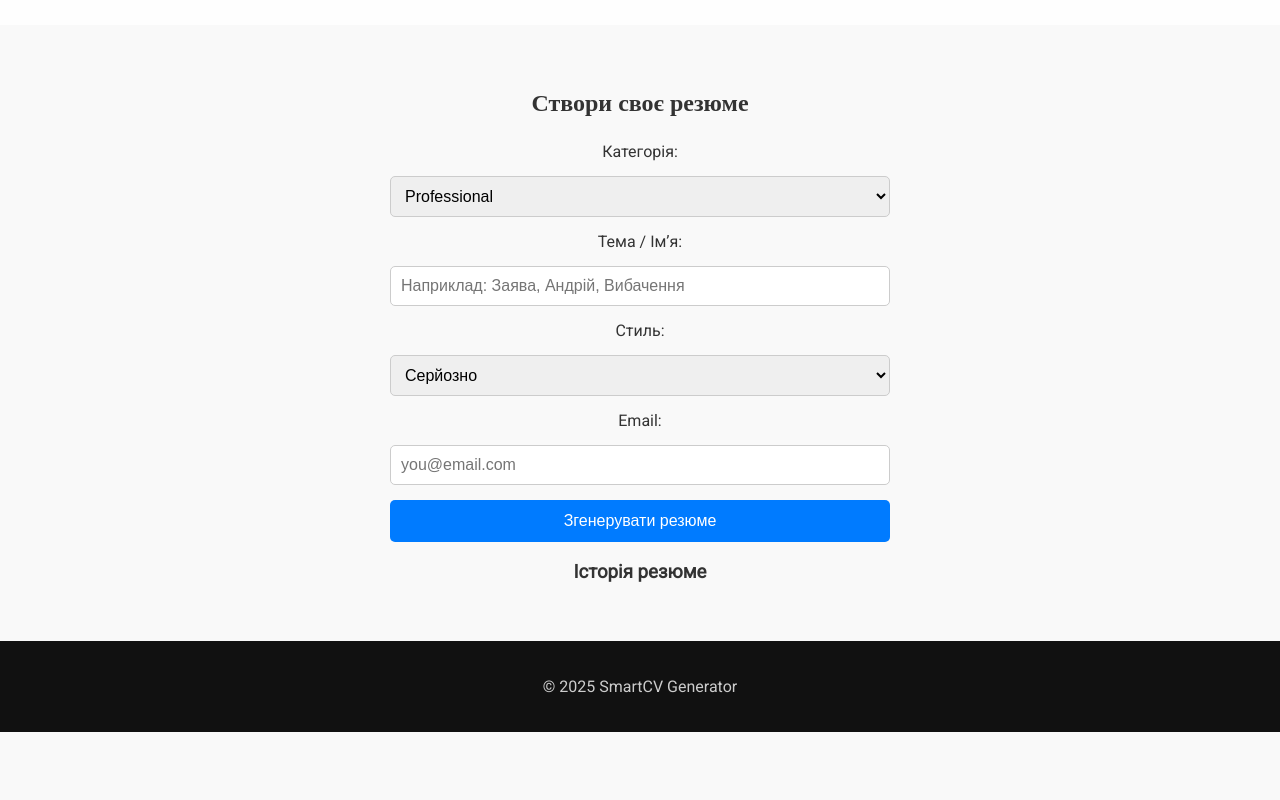
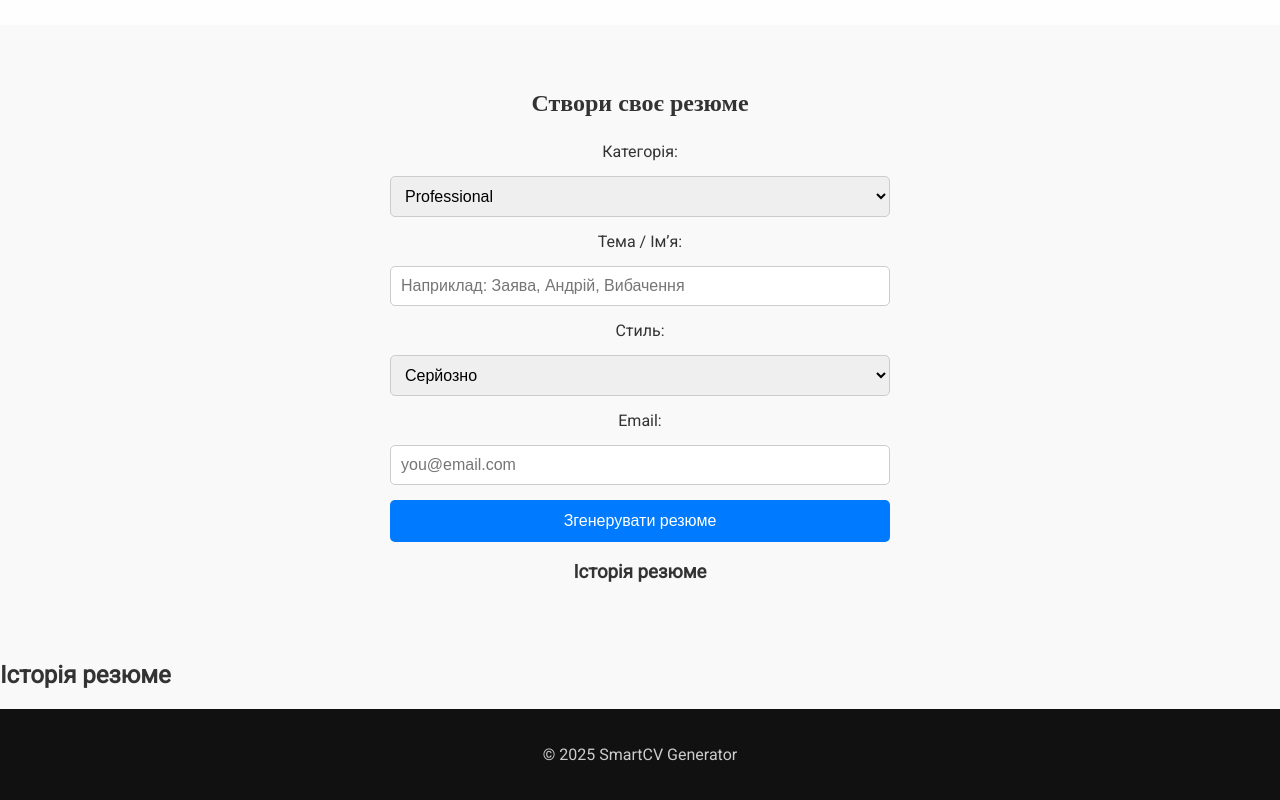
Before and after one commit to Khimyak/smartcv-site, a plain HTML site: page public/index.html in a window 1280 px wide. Shown: the part 1604-2404 px from the top of the page. Before the commit the page ends 2336 px from the top, so only its background shows below. Drawn offline with nearby package versions, Linux system fonts and the light colour scheme.

Commit message:
Update index.html

```diff
--- a/public/index.html
+++ b/public/index.html
@@ -128,6 +128,10 @@
   <ul id="historyList"></ul>
 </div>
 </section>
+  <section class="history">
+  <h2>Історія резюме</h2>
+  <ul id="historyList"></ul>
+</section>
   <footer>
     <p>&copy; 2025 SmartCV Generator</p>
   </footer>
```
